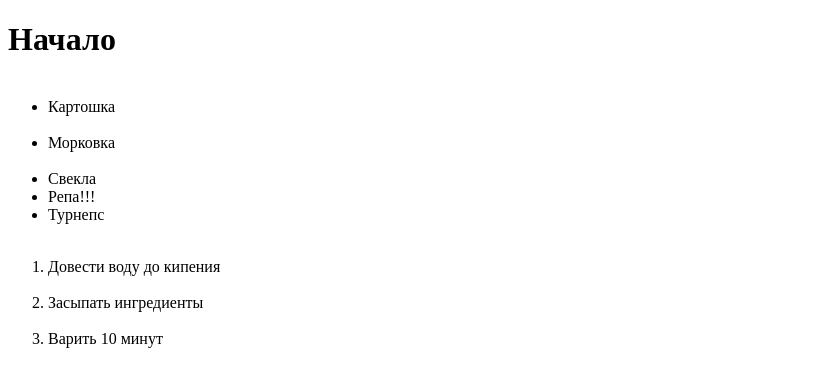
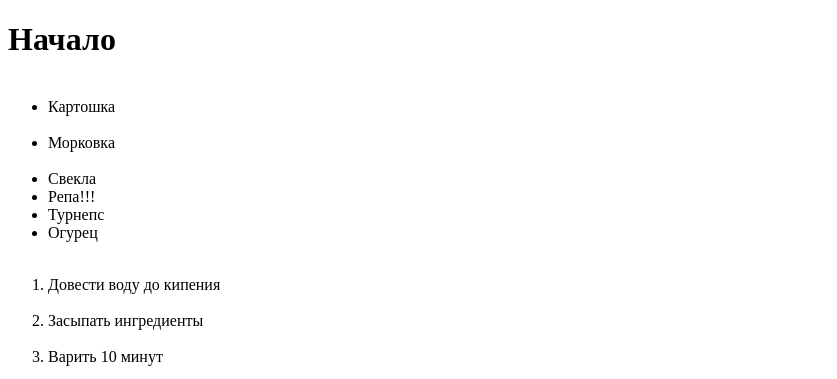
Before and after one commit to Gor4akov/special-app, a plain HTML site: page index.html in a window 1280 px wide. Shown: the top 379 px of the page, without its empty margins (0-837 px from the left). Drawn offline with Linux system fonts and the light colour scheme.

Commit message:
Update index.html

```diff
--- a/index.html
+++ b/index.html
@@ -17,6 +17,7 @@
      <li>Свекла</li>
         <li>Репа!!!</li>
         <li>Турнепс</li>
+	<li>Огурец</li>
   </ul>
 
   <ol>
```
